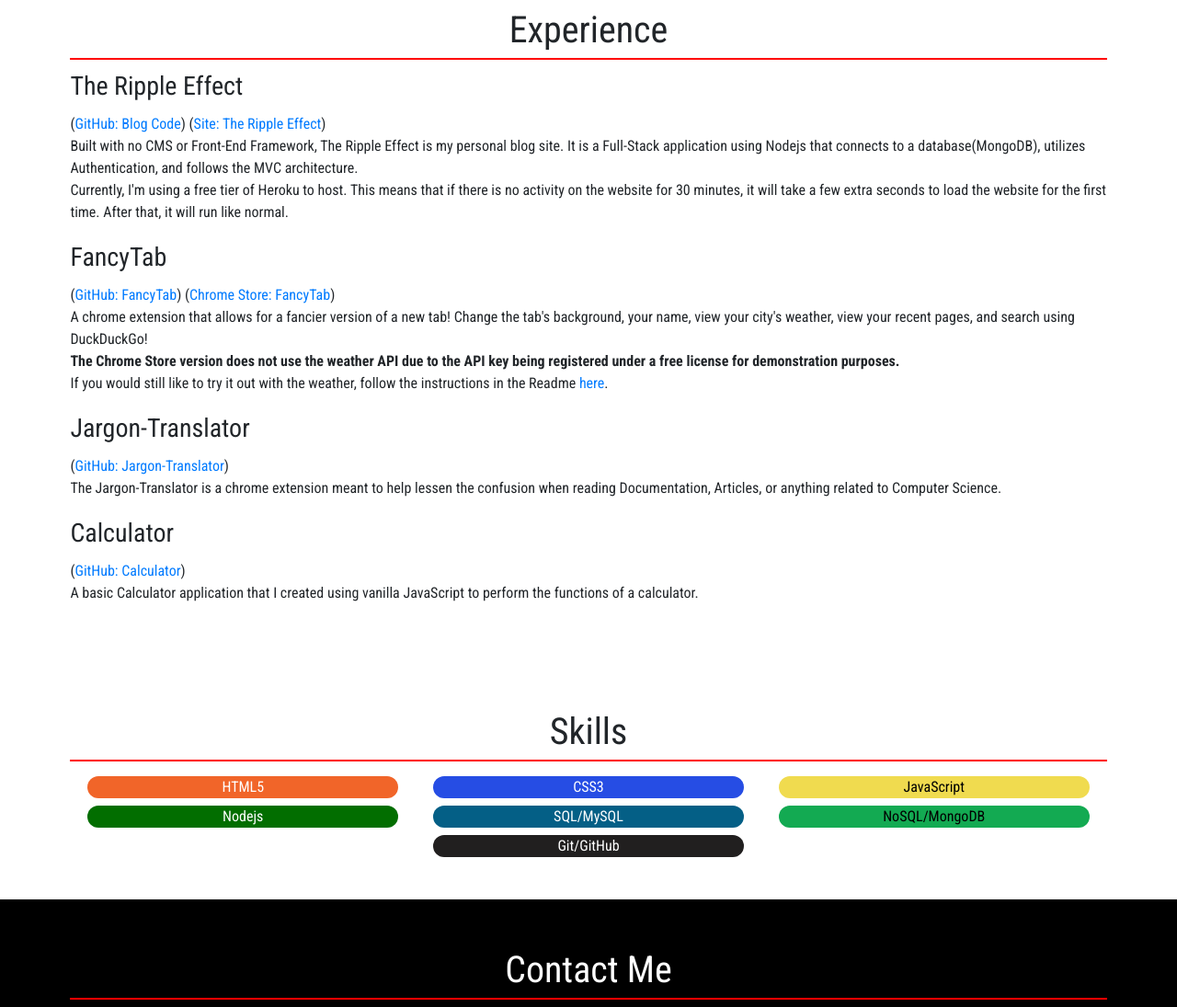
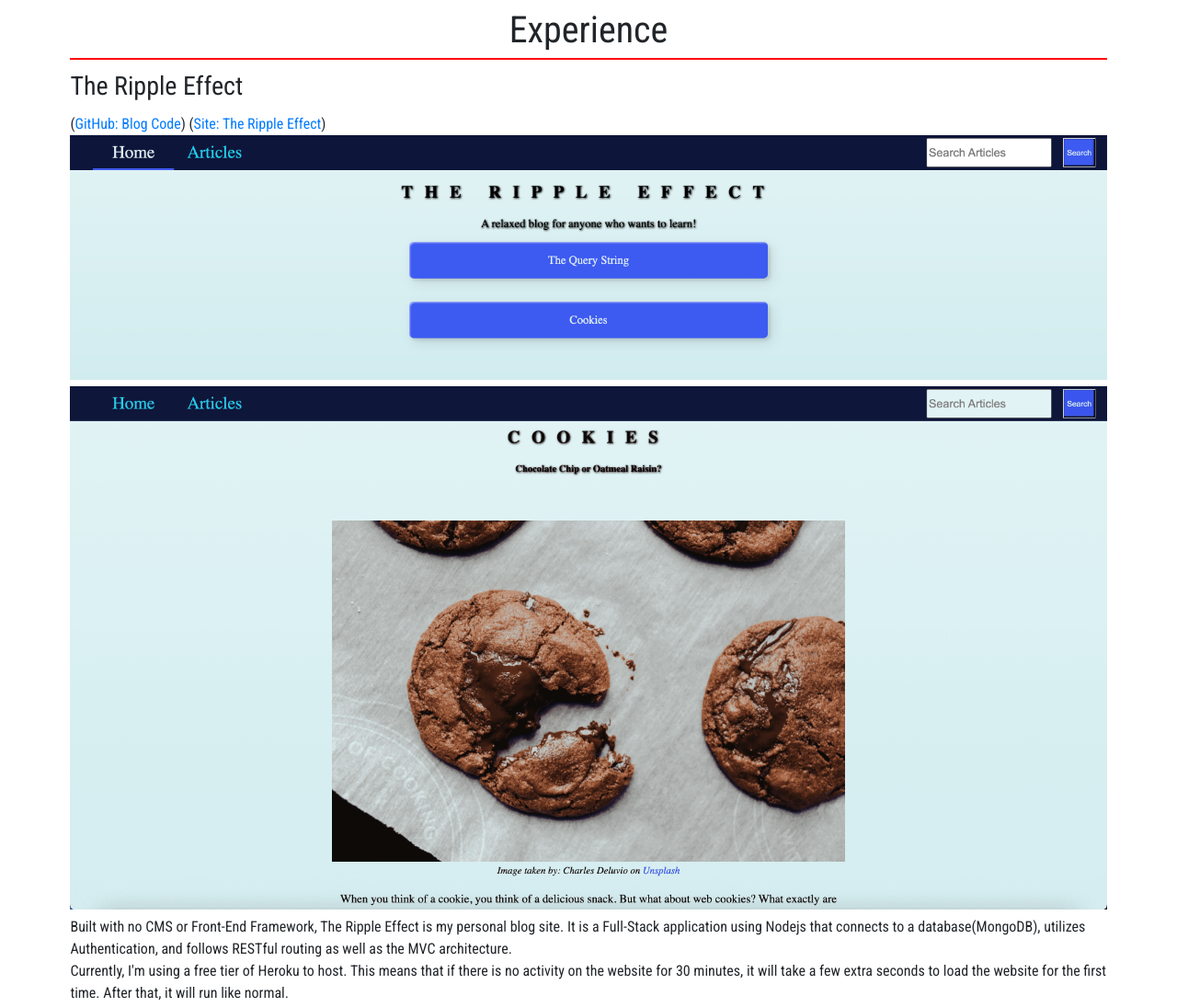
Before and after one commit to Shinobi583/Portfolio, a plain HTML site: page index.html in a window 1280 px wide. Shown: the part 1182-2277 px from the top of the page at 92% size. Drawn offline with Linux system fonts and the light colour scheme.

Commit message:
added some screenshots

```diff
--- a/index.html
+++ b/index.html
@@ -74,9 +74,11 @@ The more I learn about software development, the more I love.
             <div>
                 <h3>The Ripple Effect</h3><span>(<a class="link" href="https://www.github.com/Shinobi583/Blog">GitHub: Blog Code</a>)</span>
                 <span>(<a class="link" href="https://therippleeffect.herokuapp.com/">Site: The Ripple Effect</a>)</span>
+                <img src="./public/img/TheRipple-Screen1.png" alt="image">
+                <img src="./public/img/TheRipple-Screen2.png" alt="image">
                 <p>
                     Built with no CMS or Front-End Framework, The Ripple Effect is my personal blog site. It is a Full-Stack application
-                    using Nodejs that connects to a database(MongoDB), utilizes Authentication, and follows the MVC architecture.
+                    using Nodejs that connects to a database(MongoDB), utilizes Authentication, and follows RESTful routing as well as the MVC architecture.
                     <br>
                     Currently, I'm using a free tier of Heroku to host. This means that if there is no activity on the website for
                     30 minutes, it will take a few extra seconds to load the website for the first time. After that, it will run like normal.
@@ -86,6 +88,7 @@ The more I learn about software development, the more I love.
             <div>
                 <h3>FancyTab</h3><span>(<a class="link" href="https://www.github.com/Shinobi583/FancyTab">GitHub: FancyTab</a>)</span>
                 <span>(<a class="link" href="https://chrome.google.com/webstore/detail/fancytab/ifnigpaecfaalfcglnbnjdnnhaebfeae?hl=en&authuser=0">Chrome Store: FancyTab</a>)</span>
+                <img src="./public/img/FancyTab-Screen.png" alt="image">
                 <p>
                     A chrome extension that allows for a fancier version of a new tab!
                     Change the tab's background, your name, view your city's weather, view your recent pages, and search using DuckDuckGo!
--- a/scss/main.scss
+++ b/scss/main.scss
@@ -83,6 +83,10 @@ span a {
     text-decoration: none;
 }
 
+img {
+    width: 100%;
+}
+
 p {
     margin-top: 0;
 }
```
Also changed, not shown: public/css/main.min.css, public/img/TheRipple-Screen1.png (added), public/img/TheRipple-Screen2.png (added), 1 other file.
